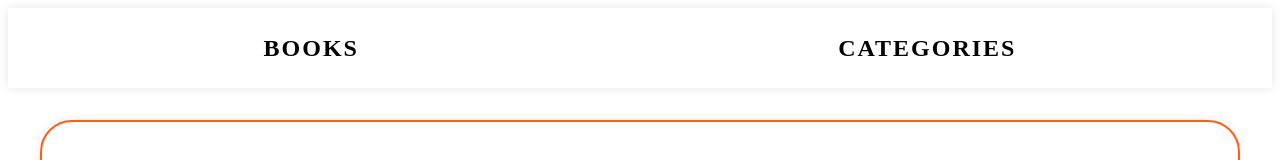
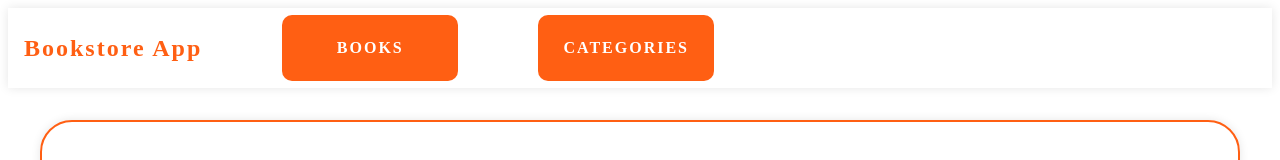
Before and after one commit to Peter-Kibet/peters-bookstore-app, a React (Create React App) app: page / in a window 1280 px wide. Shown: the top 160 px of the page. Built offline with nearby package versions, Linux system fonts and the light colour scheme; no server answers.

Commit message:
Apply the required styling

```diff
--- a/src/components/BookForm.jsx
+++ b/src/components/BookForm.jsx
@@ -31,7 +31,7 @@ const BookForm = () => {
 
   return (
     <form className="form-class" onSubmit={handleSubmit}>
-      <h2>Add a book</h2>
+      <h2 className="formHeader">Add a book</h2>
       <div className="formInputs">
         <input
           type="text"
--- a/src/components/Navigation.jsx
+++ b/src/components/Navigation.jsx
@@ -4,6 +4,7 @@ import '../styles/Navigation.css';
 
 const Navigation = () => (
   <div className="header">
+    <h2 className="logo"> Bookstore App </h2>
     <Link to="/">Books</Link>
     <Link to="../pages/Categories.js">Categories</Link>
   </div>
--- a/src/styles/BookForm.css
+++ b/src/styles/BookForm.css
@@ -12,7 +12,7 @@
   gap: 1em;
 }
 
-h2 {
+.formHeader {
   font-size: 24px;
   font-weight: 600;
   color: #ff5f13;
--- a/src/styles/Navigation.css
+++ b/src/styles/Navigation.css
@@ -1,6 +1,7 @@
 .header {
   display: flex;
-  justify-content: space-around;
+  justify-content: flex-start;
+  gap: 5rem;
   align-items: center;
   padding: 0 1rem;
   height: 10vh;
@@ -9,17 +10,35 @@
   z-index: 1;
 }
 
-.header a {
-  text-decoration: none;
-  color: #000;
+.logo {
   font-size: 1.5rem;
   font-weight: 600;
   letter-spacing: 2px;
+  display: flex;
+  align-items: center;
+  color: #ff5f13;
+}
+
+.header a {
+  text-decoration: none;
+  color: #fff;
+  font-size: 1rem;
+  font-weight: 600;
+  letter-spacing: 2px;
   text-transform: uppercase;
+  background-color: #ff5f13;
+  padding: 1.5em;
+  border-radius: 10px;
+  width: 8em;
+  text-align: center;
 }
 
 .header a:hover {
   color: #f00;
+  background-color: #fff;
+  transition: all 0.3s ease-in-out;
+  box-shadow: 0 0 10px rgba(0, 0, 0, 0.1);
+  border: 1px solid #ff5f13;
 }
 
 .header a.active {
```
